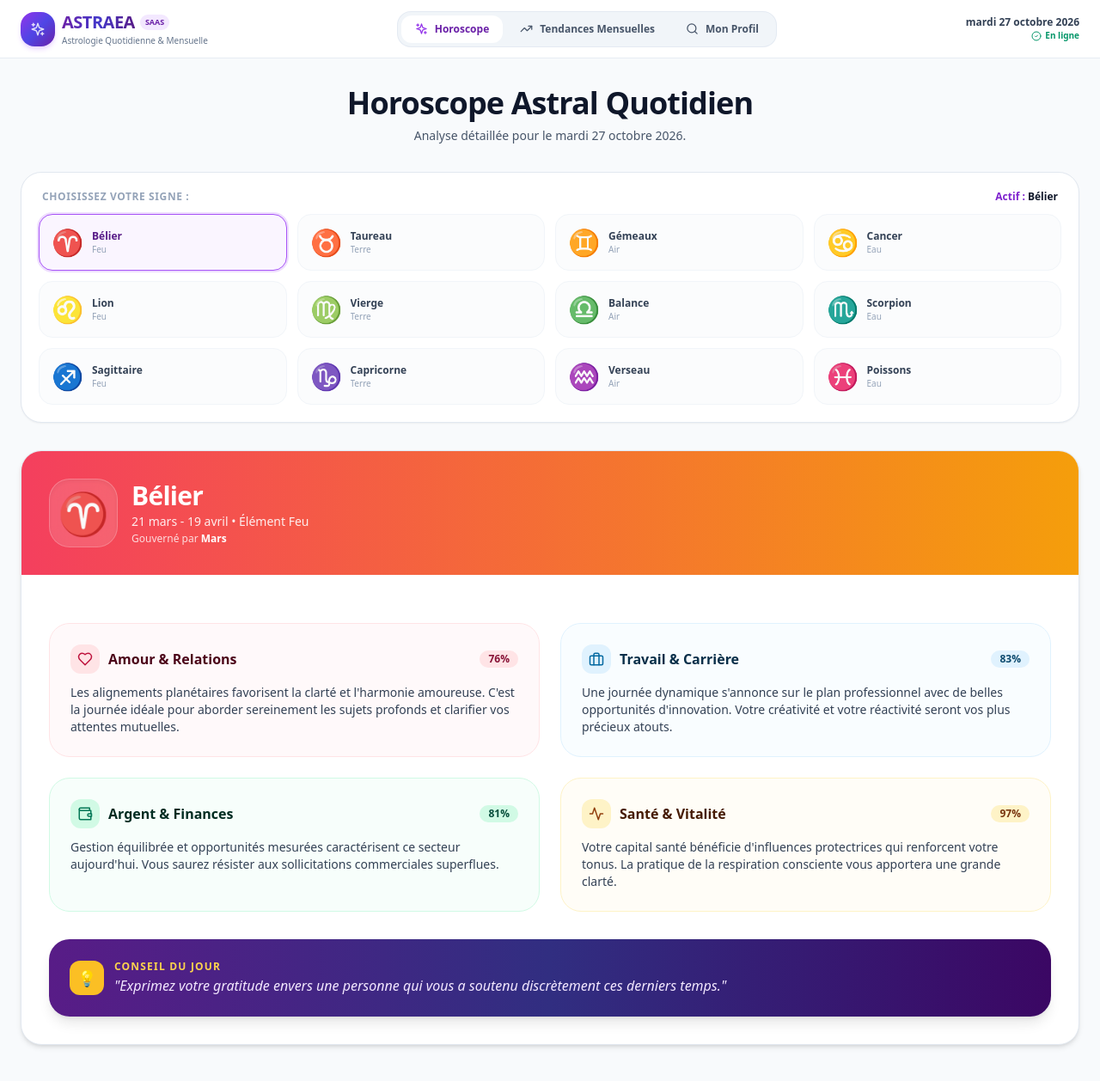
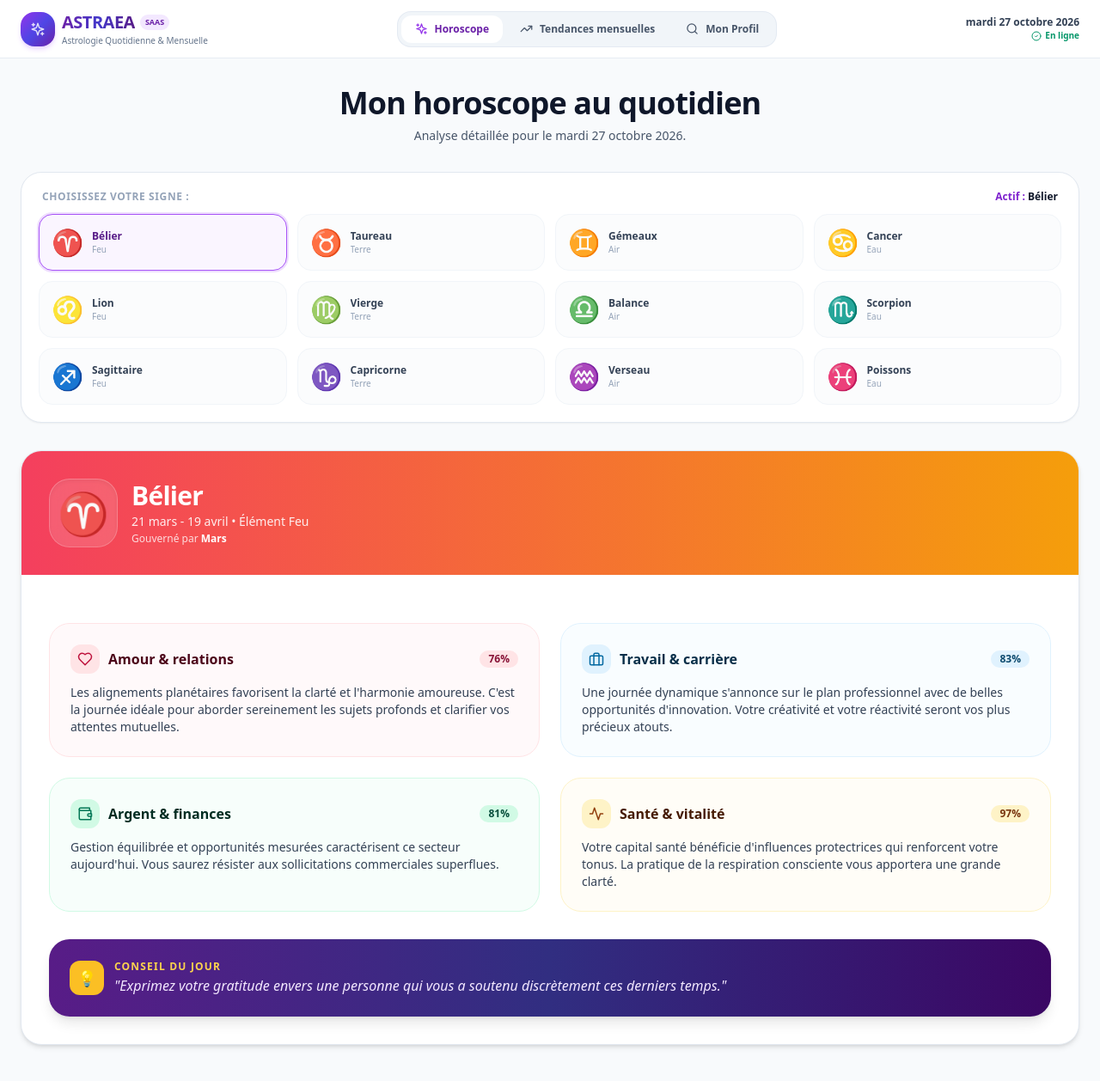
Before and after one commit to Precieux6/mon-horoscope-app, a React (Vite) app: page / in a window 1280 px wide. Shown: the top 1258 px of the page at 86% size. Built offline with nearby package versions, Linux system fonts and the light colour scheme.

Commit message:
Refactor text to lowercase for consistency
Updated various headings and text to use lowercase letters for consistency in the French language.

```diff
--- a/src/App.tsx
+++ b/src/App.tsx
@@ -398,7 +398,7 @@ export default function App() {
               }`}
             >
               <TrendingUp size={15} className={activeTab === 'mensuel' ? 'text-purple-600' : ''} />
-              <span>Tendances Mensuelles</span>
+              <span>Tendances mensuelles</span>
             </button>
 
             <button
@@ -431,7 +431,7 @@ export default function App() {
 
             <div className="text-center max-w-3xl mx-auto space-y-1 sm:space-y-2">
               <h2 className="text-xl sm:text-4xl font-black text-slate-900 tracking-tight">
-                Horoscope Astral Quotidien
+                Mon horoscope au quotidien
               </h2>
               <p className="text-slate-600 text-xs sm:text-sm max-w-xl mx-auto">
                 Analyse détaillée pour le {todayFormatted}.
@@ -492,7 +492,7 @@ export default function App() {
                     <div className="flex items-center justify-between">
                       <div className="flex items-center gap-2.5">
                         <div className="p-2 bg-rose-100 text-rose-700 rounded-xl"><Heart size={18} /></div>
-                        <h4 className="text-sm sm:text-base font-bold text-rose-950">Amour & Relations</h4>
+                        <h4 className="text-sm sm:text-base font-bold text-rose-950">Amour & relations</h4>
                       </div>
                       <span className="text-xs font-extrabold bg-rose-100 text-rose-900 px-2.5 py-0.5 rounded-full">{currentHoroscope.amour.score}%</span>
                     </div>
@@ -503,7 +503,7 @@ export default function App() {
                     <div className="flex items-center justify-between">
                       <div className="flex items-center gap-2.5">
                         <div className="p-2 bg-sky-100 text-sky-700 rounded-xl"><Briefcase size={18} /></div>
-                        <h4 className="text-sm sm:text-base font-bold text-sky-950">Travail & Carrière</h4>
+                        <h4 className="text-sm sm:text-base font-bold text-sky-950">Travail & carrière</h4>
                       </div>
                       <span className="text-xs font-extrabold bg-sky-100 text-sky-900 px-2.5 py-0.5 rounded-full">{currentHoroscope.travail.score}%</span>
                     </div>
@@ -514,7 +514,7 @@ export default function App() {
                     <div className="flex items-center justify-between">
                       <div className="flex items-center gap-2.5">
                         <div className="p-2 bg-emerald-100 text-emerald-700 rounded-xl"><Wallet size={18} /></div>
-                        <h4 className="text-sm sm:text-base font-bold text-emerald-950">Argent & Finances</h4>
+                        <h4 className="text-sm sm:text-base font-bold text-emerald-950">Argent & finances</h4>
                       </div>
                       <span className="text-xs font-extrabold bg-emerald-100 text-emerald-900 px-2.5 py-0.5 rounded-full">{currentHoroscope.argent.score}%</span>
                     </div>
@@ -525,7 +525,7 @@ export default function App() {
                     <div className="flex items-center justify-between">
                       <div className="flex items-center gap-2.5">
                         <div className="p-2 bg-amber-100 text-amber-800 rounded-xl"><Activity size={18} /></div>
-                        <h4 className="text-sm sm:text-base font-bold text-amber-950">Santé & Vitalité</h4>
+                        <h4 className="text-sm sm:text-base font-bold text-amber-950">Santé & vitalité</h4>
                       </div>
                       <span className="text-xs font-extrabold bg-amber-100 text-amber-900 px-2.5 py-0.5 rounded-full">{currentHoroscope.sante.score}%</span>
                     </div>
@@ -557,7 +557,7 @@ export default function App() {
 
             <div className="text-center max-w-3xl mx-auto space-y-1 sm:space-y-2">
               <h2 className="text-xl sm:text-4xl font-black text-slate-900 tracking-tight">
-                Tendances Mensuelles Détaillées
+                Tendances mensuelles détaillées
               </h2>
               <p className="text-slate-600 text-xs sm:text-sm max-w-xl mx-auto">
                 Bilan global et approfondi pour le mois de <strong className="text-purple-800 capitalize">{monthFormatted}</strong>.
@@ -617,7 +617,7 @@ export default function App() {
                 <div className="bg-rose-50/40 border border-rose-100 p-5 sm:p-7 rounded-2xl sm:rounded-3xl space-y-3">
                   <div className="flex items-center gap-3">
                     <div className="p-2.5 bg-rose-100 text-rose-700 rounded-xl"><Heart size={20} /></div>
-                    <h4 className="text-base sm:text-lg font-bold text-rose-950">Amour & Relations - Tendances du Mois</h4>
+                    <h4 className="text-base sm:text-lg font-bold text-rose-950">Amour & relations : tendances du mois</h4>
                   </div>
                   <p className="text-slate-700 text-xs sm:text-sm leading-relaxed text-justify">{currentMonthlyTrends.amour}</p>
                 </div>
@@ -625,7 +625,7 @@ export default function App() {
                 <div className="bg-sky-50/40 border border-sky-100 p-5 sm:p-7 rounded-2xl sm:rounded-3xl space-y-3">
                   <div className="flex items-center gap-3">
                     <div className="p-2.5 bg-sky-100 text-sky-700 rounded-xl"><Briefcase size={20} /></div>
-                    <h4 className="text-base sm:text-lg font-bold text-sky-950">Travail & Carrière - Tendances du Mois</h4>
+                    <h4 className="text-base sm:text-lg font-bold text-sky-950">Travail & carrière : tendances du mois</h4>
                   </div>
                   <p className="text-slate-700 text-xs sm:text-sm leading-relaxed text-justify">{currentMonthlyTrends.travail}</p>
                 </div>
@@ -633,7 +633,7 @@ export default function App() {
                 <div className="bg-emerald-50/40 border border-emerald-100 p-5 sm:p-7 rounded-2xl sm:rounded-3xl space-y-3">
                   <div className="flex items-center gap-3">
                     <div className="p-2.5 bg-emerald-100 text-emerald-700 rounded-xl"><Wallet size={20} /></div>
-                    <h4 className="text-base sm:text-lg font-bold text-emerald-950">Argent & Finances - Tendances du Mois</h4>
+                    <h4 className="text-base sm:text-lg font-bold text-emerald-950">Argent & finances : tendances du mois</h4>
                   </div>
                   <p className="text-slate-700 text-xs sm:text-sm leading-relaxed text-justify">{currentMonthlyTrends.argent}</p>
                 </div>
@@ -641,7 +641,7 @@ export default function App() {
                 <div className="bg-amber-50/40 border border-amber-100 p-5 sm:p-7 rounded-2xl sm:rounded-3xl space-y-3">
                   <div className="flex items-center gap-3">
                     <div className="p-2.5 bg-amber-100 text-amber-800 rounded-xl"><Activity size={20} /></div>
-                    <h4 className="text-base sm:text-lg font-bold text-amber-950">Santé & Vitalité - Tendances du Mois</h4>
+                    <h4 className="text-base sm:text-lg font-bold text-amber-950">Santé & vitalité : tendances du mois</h4>
                   </div>
                   <p className="text-slate-700 text-xs sm:text-sm leading-relaxed text-justify">{currentMonthlyTrends.sante}</p>
                 </div>
@@ -659,7 +659,7 @@ export default function App() {
 
             <div className="text-center max-w-3xl mx-auto space-y-1 sm:space-y-2">
               <h2 className="text-xl sm:text-4xl font-black text-slate-900 tracking-tight">
-                Profilage Astrologique
+                Profilage astrologique
               </h2>
               <p className="text-slate-600 text-xs sm:text-sm max-w-xl mx-auto">
                 Saisissez une date de naissance pour débloquer votre bilan complet.
@@ -705,7 +705,7 @@ export default function App() {
                 <div className="grid grid-cols-1 md:grid-cols-2 gap-4 sm:gap-6">
                   <div className="bg-emerald-50/50 border border-emerald-100 rounded-2xl sm:rounded-3xl p-4 sm:p-6 space-y-3">
                     <h4 className="text-emerald-950 font-bold text-sm sm:text-base flex items-center gap-2">
-                      <Award className="text-emerald-600" size={18} /> Top 10 des Qualités
+                      <Award className="text-emerald-600" size={18} /> Top 10 des qualités
                     </h4>
                     <div className="flex flex-wrap gap-1.5 sm:gap-2">
                       {searchedProfile.qualities.map((item, idx) => (
@@ -718,7 +718,7 @@ export default function App() {
 
                   <div className="bg-amber-50/50 border border-amber-100 rounded-2xl sm:rounded-3xl p-4 sm:p-6 space-y-3">
                     <h4 className="text-amber-950 font-bold text-sm sm:text-base flex items-center gap-2">
-                      <Info className="text-amber-600" size={18} /> Top 10 des Défauts
+                      <Info className="text-amber-600" size={18} /> Top 10 des défauts
                     </h4>
                     <div className="flex flex-wrap gap-1.5 sm:gap-2">
                       {searchedProfile.flaws.map((item, idx) => (
@@ -733,7 +733,7 @@ export default function App() {
                 <div className="grid grid-cols-1 md:grid-cols-2 gap-4 sm:gap-6">
                   <div className="bg-purple-50/50 border border-purple-100 rounded-2xl sm:rounded-3xl p-4 sm:p-6 space-y-3">
                     <h4 className="text-purple-950 font-bold text-sm sm:text-base flex items-center gap-2">
-                      <Gift className="text-purple-600" size={18} /> 5 Talents Cachés
+                      <Gift className="text-purple-600" size={18} /> 5 talents cachés
                     </h4>
                     <ul className="space-y-2 text-xs sm:text-sm text-slate-700">
                       {searchedProfile.talents.map((talent, idx) => (
@@ -749,7 +749,7 @@ export default function App() {
 
                   <div className="bg-indigo-50/50 border border-indigo-100 rounded-2xl sm:rounded-3xl p-4 sm:p-6 space-y-3">
                     <h4 className="text-indigo-950 font-bold text-sm sm:text-base flex items-center gap-2">
-                      <Compass className="text-indigo-600" size={18} /> 5 Anecdotes Particulières
+                      <Compass className="text-indigo-600" size={18} /> 5 anecdotes particulières
                     </h4>
                     <ul className="space-y-2 text-xs sm:text-sm text-slate-700">
                       {searchedProfile.anecdotes.map((anecdote, idx) => (
@@ -766,7 +766,7 @@ export default function App() {
 
                 <div className="bg-slate-50 border border-slate-200 rounded-2xl sm:rounded-3xl p-4 sm:p-6 space-y-3">
                   <h4 className="text-slate-900 font-bold text-sm sm:text-base flex items-center gap-2">
-                    <Star size={18} className="text-amber-500 fill-amber-500" /> Domaines d'Excellence
+                    <Star size={18} className="text-amber-500 fill-amber-500" /> Domaines d'excellence
                   </h4>
                   <div className="grid grid-cols-2 sm:grid-cols-3 md:grid-cols-5 gap-2">
                     {searchedProfile.excellenceDomains.map((domain, idx) => (
```
